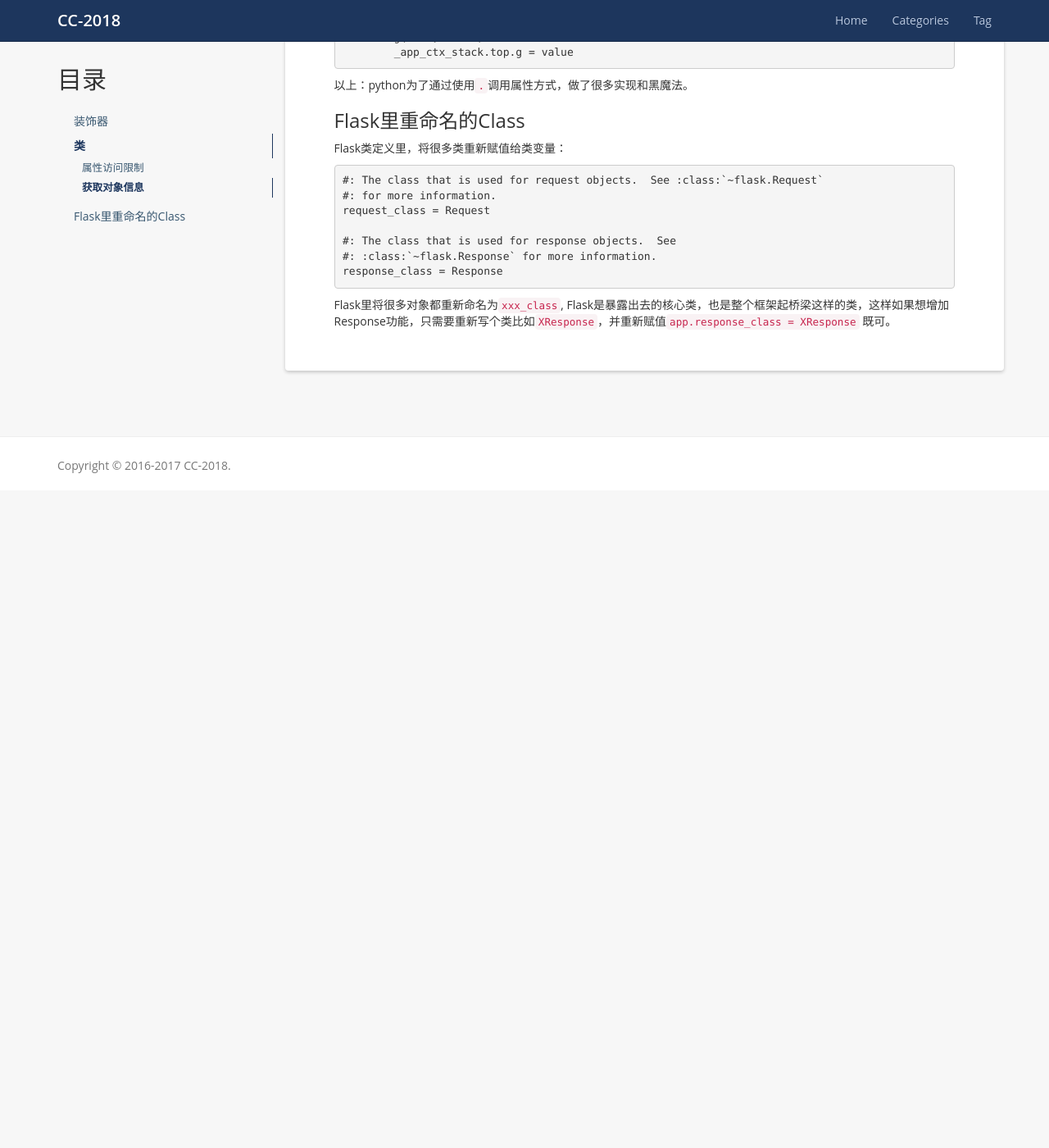
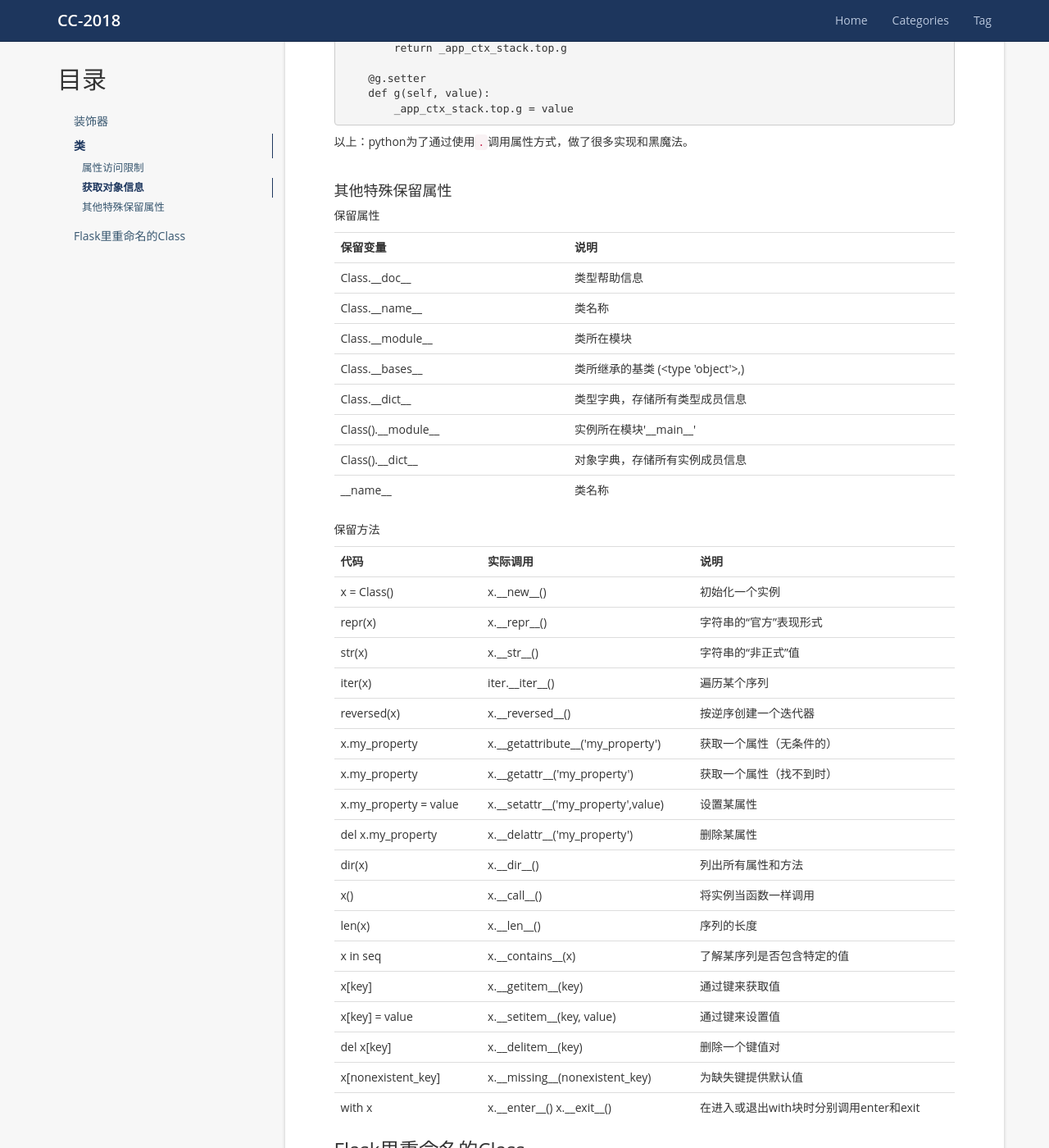
Before and after one commit to cc2018/blog, a Jekyll site: the page built from _posts/reading/2017-07-29-flask.md, in a window 1280 px wide and 1400 px high, scrolled down 4934 px. Shown: the whole window at 82% size. Built offline with Jekyll 4.4.1, drawn with Linux system fonts in a browser that asks for light colours; comment, search, counter and statistics services are not loaded; before the commit the page ends 5532 px from its top, so only the background shows below that.

Commit message:
flask相关基础只是

```diff
--- a/_posts/reading/2017-07-29-flask.md
+++ b/_posts/reading/2017-07-29-flask.md
@@ -113,7 +113,8 @@ def wraps(wrapped,
 
 flask框架基本用的面向对象编程，所以有必要很清楚了解类。`__xxx__`变量和属性，`property`，descriptor，type(), 元类等等
 
-##### 属性访问限制
+<br/>
+#### 属性访问限制
 
 类的内部可以有属性和方法，方法其实也可以当做属性，通常属性可以看成c++里面的成员变量。先看一个关于属性例子：
 
@@ -154,8 +155,8 @@ class LocalProxy(object):
 + 加双下划线的私有变量，只是内部加了`_类名前缀`，在werkzeug的local.py中LocalProxy，内部就使用了，通过加类名前缀的方式，直接访问私有变量：`object.__setattr__(self, '_LocalProxy__local', local)`。
 + `__xxx__`类似变量，为特殊属性，在python中有特别多的这种属性，如`__dict__`, `__getattribute__`, `__reduce__`, `__doc__`, `__repr__`等等
 
-
-##### 获取对象信息
+<br/>
+#### 获取对象信息
 
 如果要获得一个对象的所有属性和方法，可以使用`dir()`函数。另外还有全局函数`getattr()`、`setattr()`以及`hasattr()`。[查看更多内建函数](https://docs.python.org/3/library/functions.html)。
 
@@ -258,6 +259,148 @@ class RequestContext(object):
 
 以上：python为了通过使用`.`调用属性方式，做了很多实现和黑魔法。
 
+<br/>
+#### 其他特殊保留属性
+
+保留属性
+<table>
+    <tr>
+        <th>保留变量</th>
+        <th>说明</th>
+    </tr>
+    <tr>
+        <td>Class.__doc__</td>
+        <td>类型帮助信息</td>
+    </tr>
+    <tr>
+        <td>Class.__name__</td>
+        <td>类名称</td>
+    </tr>
+    <tr>
+        <td>Class.__module__</td>
+        <td>类所在模块</td>
+    </tr>
+    <tr>
+        <td>Class.__bases__</td>
+        <td>类所继承的基类 (<type 'object'>,) </td>
+    </tr>
+    <tr>
+        <td>Class.__dict__</td>
+        <td>类型字典，存储所有类型成员信息</td>
+    </tr>
+    <tr>
+        <td>Class().__module__</td>
+        <td>实例所在模块'__main__' </td>
+    </tr>
+    <tr>
+        <td>Class().__dict__ </td>
+        <td>对象字典，存储所有实例成员信息</td>
+    </tr>
+    <tr>
+        <td>__name__</td>
+        <td>类名称</td>
+    </tr>
+</table>
+
+保留方法
+
+<table>
+    <tr>
+        <th>代码</th>
+        <th>实际调用</th>
+        <th>说明</th>
+    </tr>
+    <tr>
+        <td>x = Class()</td>
+        <td>x.__new__()</td>
+        <td>初始化一个实例</td>
+    </tr>
+    <tr>
+        <td>repr(x)</td>
+        <td>x.__repr__()</td>
+        <td>字符串的“官方”表现形式</td>
+    </tr>
+    <tr>
+        <td>str(x)</td>
+        <td>x.__str__()</td>
+        <td>字符串的“非正式”值</td>
+    </tr>
+    <tr>
+        <td>iter(x)</td>
+        <td>iter.__iter__()</td>
+        <td>遍历某个序列</td>
+    </tr>
+    <tr>
+        <td>reversed(x)</td>
+        <td>x.__reversed__()</td>
+        <td>按逆序创建一个迭代器</td>
+    </tr>
+    <tr>
+        <td>x.my_property</td>
+        <td>x.__getattribute__('my_property')</td>
+        <td>获取一个属性（无条件的）</td>
+    </tr>
+    <tr>
+        <td>x.my_property</td>
+        <td>x.__getattr__('my_property')</td>
+        <td>获取一个属性（找不到时）</td>
+    </tr>
+    <tr>
+        <td>x.my_property = value</td>
+        <td>x.__setattr__('my_property',value)</td>
+        <td>设置某属性</td>
+    </tr>
+    <tr>
+        <td>del x.my_property</td>
+        <td>x.__delattr__('my_property')</td>
+        <td>删除某属性</td>
+    </tr>
+    <tr>
+        <td>dir(x)</td>
+        <td>x.__dir__()</td>
+        <td>列出所有属性和方法</td>
+    </tr>
+    <tr>
+        <td>x()</td>
+        <td>x.__call__()</td>
+        <td>将实例当函数一样调用</td>
+    </tr>
+    <tr>
+        <td>len(x)</td>
+        <td>x.__len__()</td>
+        <td>序列的长度</td>
+    </tr>
+    <tr>
+        <td>x in seq</td>
+        <td>x.__contains__(x)</td>
+        <td>了解某序列是否包含特定的值</td>
+    </tr>
+    <tr>
+        <td>x[key]</td>
+        <td>x.__getitem__(key)</td>
+        <td>通过键来获取值</td>
+    </tr>
+    <tr>
+        <td>x[key] = value</td>
+        <td>x.__setitem__(key, value)</td>
+        <td>通过键来设置值</td>
+    </tr>
+    <tr>
+        <td>del x[key]</td>
+        <td>x.__delitem__(key)</td>
+        <td>删除一个键值对</td>
+    </tr>
+    <tr>
+        <td>x[nonexistent_key]</td>
+        <td>x.__missing__(nonexistent_key)</td>
+        <td>为缺失键提供默认值</td>
+    </tr>
+    <tr>
+        <td>with x</td>
+        <td>x.__enter__() x.__exit__()</td>
+        <td>在进入或退出with块时分别调用enter和exit</td>
+    </tr>
+</table>
 
 ### Flask里重命名的Class
 
```
